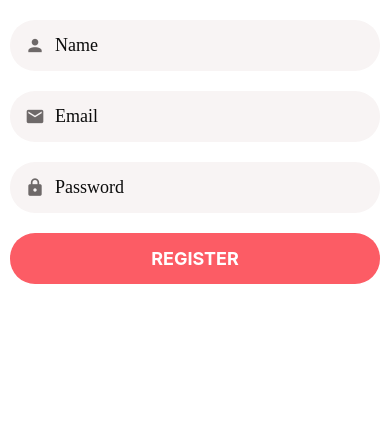
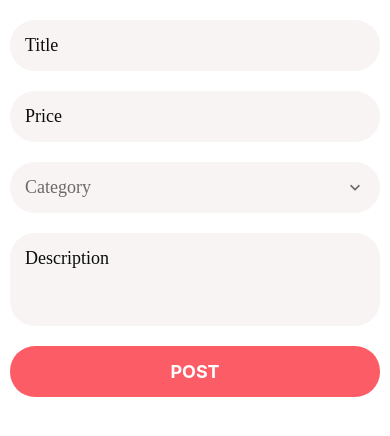
Before and after one commit to jpetersen92/DoneWithIt, a React Native app: screen / in a window 390 px wide. Shown: the top 436 px of the page. Built offline with nearby package versions, Linux system fonts and the light colour scheme.

Commit message:
added listing edit screen

```diff
--- a/App.js
+++ b/App.js
@@ -13,6 +13,7 @@
 import AppPicker from './app/components/AppPicker';
 import LoginScreen from './app/screens/LoginScreen';
 import RegisterScreen from './app/screens/RegisterScreen';
+import ListingEditScreen from './app/screens/ListingEditScreen';
 
 export default function App() {
   return (
@@ -23,6 +24,7 @@
     // <MyAccountScreen />
     // <ListingsScreen />
     // <LoginScreen />
-    <RegisterScreen />
+    // <RegisterScreen />
+    <ListingEditScreen />
   );
 }
--- a/app/components/AppPicker.js
+++ b/app/components/AppPicker.js
@@ -1,38 +1,62 @@
-import React, { useState } from 'react';
-import { View, StyleSheet, TouchableWithoutFeedback, Modal, Button, FlatList } from 'react-native';
-import { MaterialCommunityIcons } from '@expo/vector-icons';
+import React, { useState } from "react";
+import {
+  View,
+  StyleSheet,
+  TouchableWithoutFeedback,
+  Modal,
+  Button,
+  FlatList,
+} from "react-native";
+import { MaterialCommunityIcons } from "@expo/vector-icons";
 
-import defaultStyles from '../config/styles'
-import AppText from './AppText';
-import Screen from './Screen';
-import PickerItem from './PickerItem';
+import AppText from "./AppText";
+import Screen from "./Screen";
+import defaultStyles from "../config/styles";
+import PickerItem from "./PickerItem";
 
-function AppPicker({ icon, items, onSelectedItem, placeholder, selectedItem }) {
-    const [modalVisible, setModalVisible] = useState(false)
+function AppPicker({ icon, items, onSelectItem, placeholder, selectedItem }) {
+  const [modalVisible, setModalVisible] = useState(false);
 
   return (
     <>
       <TouchableWithoutFeedback onPress={() => setModalVisible(true)}>
         <View style={styles.container}>
-                    {icon && <MaterialCommunityIcons name={icon} size={20} color={defaultStyles.colors.medium} style={styles.icon}/>}
-                    <AppText style={styles.text}>{selectedItem ? selectedItem.label : placeholder}</AppText>
-                    <MaterialCommunityIcons name='chevron-down' size={20} color={defaultStyles.colors.medium}/>
+          {icon && (
+            <MaterialCommunityIcons
+              name={icon}
+              size={20}
+              color={defaultStyles.colors.medium}
+              style={styles.icon}
+            />
+          )}
+          {selectedItem ? (
+            <AppText style={styles.text}>{selectedItem.label}</AppText>
+          ) : (
+            <AppText style={styles.placeholder}>{placeholder}</AppText>
+          )}
+
+          <MaterialCommunityIcons
+            name="chevron-down"
+            size={20}
+            color={defaultStyles.colors.medium}
+          />
         </View>
       </TouchableWithoutFeedback>
-            <Modal visible={modalVisible} animationType='slide'>
+      <Modal visible={modalVisible} animationType="slide">
         <Screen>
-                    <Button title='Close' onPress={() => setModalVisible(false)}/>
+          <Button title="Close" onPress={() => setModalVisible(false)} />
           <FlatList
             data={items}
-                        keyExtractor={item => item.value.toString()}
-                        renderItem={({ item }) =>
+            keyExtractor={(item) => item.value.toString()}
+            renderItem={({ item }) => (
               <PickerItem
                 label={item.label}
                 onPress={() => {
                   setModalVisible(false);
-                                onSelectedItem(item);
+                  onSelectItem(item);
                 }}
-                        />}
+              />
+            )}
           />
         </Screen>
       </Modal>
@@ -44,18 +68,21 @@
   container: {
     backgroundColor: defaultStyles.colors.light,
     borderRadius: 25,
-        flexDirection: 'row',
-        width: '100%',
+    flexDirection: "row",
+    width: "100%",
     padding: 15,
-        marginVertical: 10
+    marginVertical: 10,
   },
   icon: {
     marginRight: 10,
-        alignSelf: 'center'
+  },
+  placeholder: {
+    color: defaultStyles.colors.medium,
+    flex: 1,
   },
   text: {
-        flex: 1
-    }
-})
+    flex: 1,
+  },
+});
 
 export default AppPicker;
--- /dev/null
+++ b/app/screens/ListingEditScreen.js
@@ -0,0 +1,63 @@
+import React from 'react';
+import { StyleSheet } from 'react-native';
+import * as Yup from 'yup'
+
+import Screen from '../components/Screen';
+import { AppForm, AppFormField, SubmitButton, AppFormPicker, ErrorMessage } from '../components/forms'
+import AppPicker from '../components/AppPicker';
+
+const validationSchema = Yup.object().shape({
+    title: Yup.string().required().min(1).label("Title"),
+    price: Yup.number().required().min(1).max(10000).label("Price"),
+    description: Yup.string().label("Description"),
+    category: Yup.object().required().nullable().label("Category"),
+});
+
+const categories = [
+    { label: "Furniture", value: 1 },
+    { label: "Clothing", value: 2 },
+    { label: "Camera", value: 3 },
+];
+
+function ListingEditScreen(props) {
+    return (
+        <Screen style={styles.container}>
+            <AppForm
+                initialValues={{
+                    title: '',
+                    price: '',
+                    description: '',
+                    category: null,
+                }}
+                onSubmit={(values) => console.log(values)}
+                validationSchema={validationSchema}
+            >
+                <AppFormField maxLength={255} name='title' placeholder='Title'/>
+                <AppFormField
+                    keyboardType='numeric'
+                    maxLength={8}
+                    name='price'
+                    placeholder='Price'
+                />
+                {/* <AppFormPicker items={categories} name='category' placeholder='Category'/> */}
+                <AppPicker items={categories} name='category' placeholder='Category'/>
+                <AppFormField
+                maxLength={255}
+                multiline
+                name='description'
+                numberOfLines={3}
+                placeholder='Description'
+                />
+                <SubmitButton title='Post' />
+            </AppForm>
+        </Screen>
+    );
+}
+
+const styles = StyleSheet.create({
+    container: {
+        padding: 10
+    },
+})
+
+export default ListingEditScreen;
```
Also changed, not shown: app/components/forms/AppFormPicker.js (added, +23 -0 lines). Lines whose indentation alone changed are shown as unchanged.
